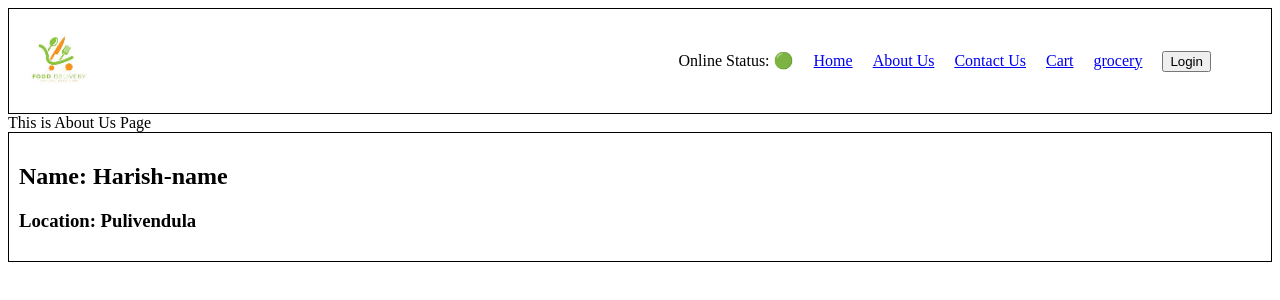
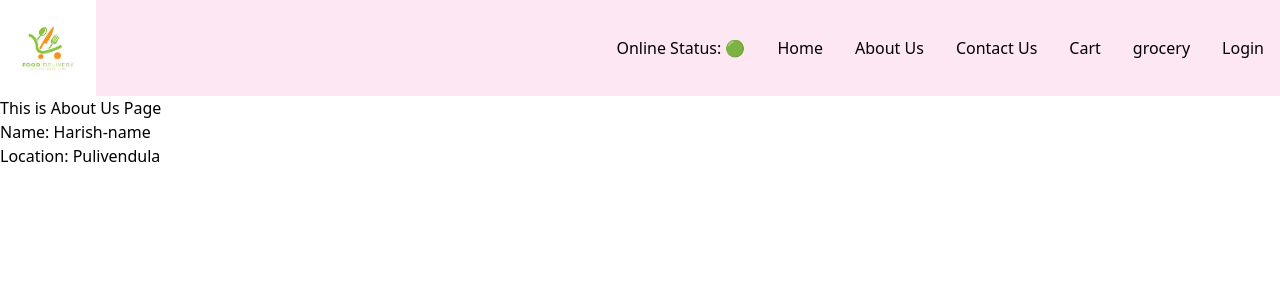
Before and after one commit to harishshotmail/react, a React (Vite) app: page /aboutus in a window 1280 px wide. Shown: the top 300 px of the page. Built offline with nearby package versions, Linux system fonts and the light colour scheme; no server answers.

Commit message:
implemented tailwind css

```diff
--- a/index.css
+++ b/index.css
@@ -1,75 +1,3 @@
-.header {
-    display: flex;
-    justify-content: space-between;
-    border: 1px solid #000;
-}
-.logo {
-  width: 100px;
-  height: 100px;
-}
-.navigation-items-container {
-    display: flex;
-    align-items: center;
-    justify-content: center;
-}
-
-ul {
-    padding: 0 50px;
-}
-li {
-    display: inline-block;
-    padding: 10px;
-}
-.res-body .filter {
-    padding: 10px;
-}
-.res-body .filter button {
-    margin: 0px 50px;
-}
-.restaurant-card-container, .shimmer-container {
-    /* display: flex;
-    flex-wrap: wrap; */
-    display: grid;
-    grid-template-columns: repeat(auto-fit, minmax(300px, max-content));
-    grid-gap: 16px;
-    justify-content: center;
-    padding: initial;
-}
-.res-card, .shimmer-card {
-    width: 250px;
-    padding: 5px;
-    /* border: 1px solid #000; */
-    background-color: #f0f0f0;
-    margin: 10px;
-}
-
-.res-card:hover {
-    cursor: pointer;
-    -ms-transform: scale(.9); /* IE 9 */
-    -webkit-transform: scale(.9); /* Safari 3-8 */
-    transform: scale(.9);
-    transition-duration: 0.2s;
-}
-.res-card img {
-    width: 100%;
-    height: 200px;
-    border-radius: 10px;
-}
-.res-card h3, .res-card h4 {
-    margin: 0;
-    padding: 2.5px 0;
-    overflow: hidden;
-    white-space: nowrap;
-    text-overflow: ellipsis;
-    max-width: 100%;
-}
-.shimmer-card {
-    height: 400px;
-}
-.cursor{
- cursor: pointer;
-}
-.user-card {
-    border: 1px solid black;
-    padding: 10px;
-}
+@tailwind base;
+@tailwind components;
+@tailwind utilities;
--- a/package.json
+++ b/package.json
@@ -11,7 +11,9 @@
   "license": "ISC",
   "devDependencies": {
     "parcel": "^2.12.0",
-    "process": "^0.11.10"
+    "postcss": "^8.4.38",
+    "process": "^0.11.10",
+    "tailwindcss": "^3.4.3"
   },
   "dependencies": {
     "react": "^18.2.0",
--- a/src/components/Body.js
+++ b/src/components/Body.js
@@ -18,10 +18,10 @@ const Body = () => {
   }
 
   return (
-    <div className="res-body">
+    <div className="res-body m-4">
       <div className="filter">
         <div className="search-bar">
-          <input
+          <input className="border border-black border-solid my-4 mr-4"
             type="text"
             onChange={(e) => {
               setSearchValue(e.target.value);
@@ -29,7 +29,7 @@ const Body = () => {
             value={searchValue}
           />
           <button
-            className="cursor"
+            className="p-1 bg-green-200 border rounded-lg cursor-pointer hover:bg-green-300"
             onClick={() =>
               setFilteredList(
                 resList.filter((res) =>
@@ -42,7 +42,7 @@ const Body = () => {
           </button>
         </div>
       </div>
-      <div className="restaurant-card-container">
+      <div className="flex flex-wrap">
         {filteredList.map((res) => (
           <Link to={"/restaurant/" + res.info.id} key={res.info.id}>
             {" "}
--- a/src/components/Header.js
+++ b/src/components/Header.js
@@ -7,31 +7,31 @@ const Header = () => {
   const [status, setStatus] = useState("Login");
   const onlineStatus = useOnlineStatus();
   return (
-    <div className="header">
-      <div className="logo-container">
+    <div className="bg-pink-100 flex justify-between">
+      <div className="w-24">
         <img className="logo" alt="" src={LOGO_URL} />
       </div>
-      <div className="navigation-items-container">
-        <ul className="navigation-items">
-        <li className="navigation-item">
-            Online Status: {onlineStatus ? "🟢":"🔴"}
+      <div className=" flex items-center">
+        <ul className="flex items-center">
+          <li className="p-4">
+            Online Status: {onlineStatus ? "🟢" : "🔴"}
           </li>
-          <li className="navigation-item">
+          <li className="p-4">
             <Link to="/">Home</Link>
           </li>
-          <li className="navigation-item">
+          <li className="p-4">
             <Link to="/aboutus">About Us</Link>
           </li>
-          <li className="navigation-item">
+          <li className="p-4">
             <Link to="/contactus">Contact Us</Link>
           </li>
-          <li className="navigation-item">
+          <li className="p-4">
             <Link to="/cart">Cart</Link>
           </li>
-          <li className="navigation-item">
+          <li className="p-4">
             <Link to="/grocery"> grocery</Link>
           </li>
-          <li className="navigation-item">
+          <li className="p-4">
             <button
               className="cursor"
               onClick={() => {
--- a/src/components/Restaurantcard.js
+++ b/src/components/Restaurantcard.js
@@ -6,9 +6,9 @@ const RestaurantCard = (props) => {
     resData.info;
 
   return (
-    <div className="res-card">
-      <img alt="" src={IMG_CLOUD_CDN + cloudinaryImageId} />
-      <h3>{name}</h3>
+    <div className="w-[250] m-2 bg-gray-100 hover:bg-gray-200 hover:cursor-zoom-in">
+      <img className="max-h-32 w-[250]" alt="" src={IMG_CLOUD_CDN + cloudinaryImageId} />
+      <h3 className="font-bold py-2">{name}</h3>
       <h4>{cuisines.join(", ")}</h4>
       <h4>{avgRatingString} stars</h4>
       <h4>{resData.info.sla.deliveryTime} mins</h4>
--- a/src/components/shimmer.js
+++ b/src/components/shimmer.js
@@ -1,17 +1,17 @@
 const Shimmer = () => {
     return (
-        <div className="shimmer-container">
-            <div className="shimmer-card"></div>
-            <div className="shimmer-card"></div>
-            <div className="shimmer-card"></div>
-            <div className="shimmer-card"></div>
-            <div className="shimmer-card"></div>
-            <div className="shimmer-card"></div>
-            <div className="shimmer-card"></div>
-            <div className="shimmer-card"></div>
-            <div className="shimmer-card"></div>
-            <div className="shimmer-card"></div>
-            <div className="shimmer-card"></div>
+        <div className="flex  flex-wrap mx-8 mt-16">
+            <div className="w-[250] m-2 h-[280] border border-black border-solid bg-gray-100"></div>
+            <div className="w-[250] m-2 h-[280] border border-black border-solid bg-gray-100"></div>
+            <div className="w-[250] m-2 h-[280] border border-black border-solid bg-gray-100"></div>
+            <div className="w-[250] m-2 h-[280] border border-black border-solid bg-gray-100"></div>
+            <div className="w-[250] m-2 h-[280] border border-black border-solid bg-gray-100"></div>
+            <div className="w-[250] m-2 h-[280] border border-black border-solid bg-gray-100"></div>
+            <div className="w-[250] m-2 h-[280] border border-black border-solid bg-gray-100"></div>
+            <div className="w-[250] m-2 h-[280] border border-black border-solid bg-gray-100"></div>
+            <div className="w-[250] m-2 h-[280] border border-black border-solid bg-gray-100"></div>
+            <div className="w-[250] m-2 h-[280] border border-black border-solid bg-gray-100"></div>
+            <div className="w-[250] m-2 h-[280] border border-black border-solid bg-gray-100"></div>
         </div>
     )
 };
--- /dev/null
+++ b/tailwind.config.js
@@ -0,0 +1,11 @@
+/** @type {import('tailwindcss').Config} */
+/** @type {import('tailwindcss').Config} */
+module.exports = {
+  content: [
+    "./src/**/*.{html,js,ts,jsx,tsx}",
+  ],
+  theme: {
+    extend: {},
+  },
+  plugins: [],
+}
```
Also changed, not shown: .postcssrc (added), 1 other file (tests, documents, lock files or other folders).
